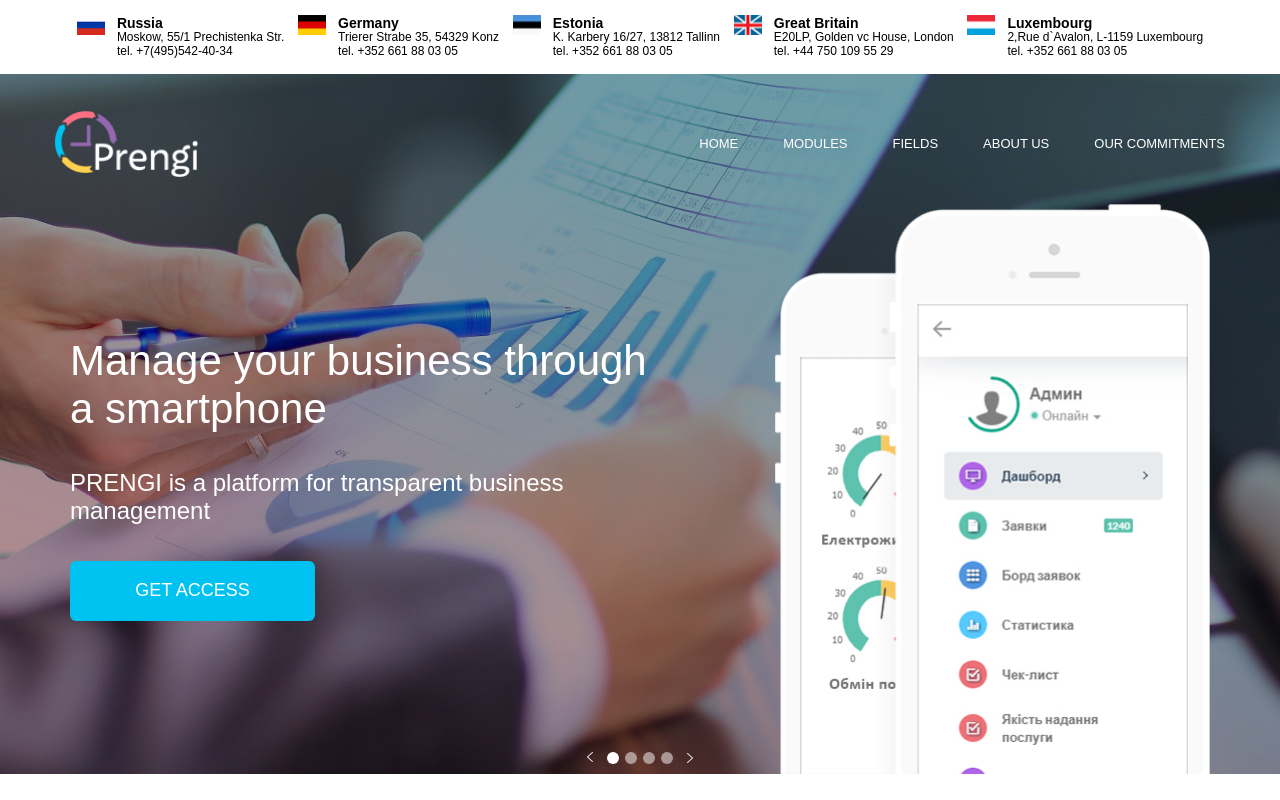
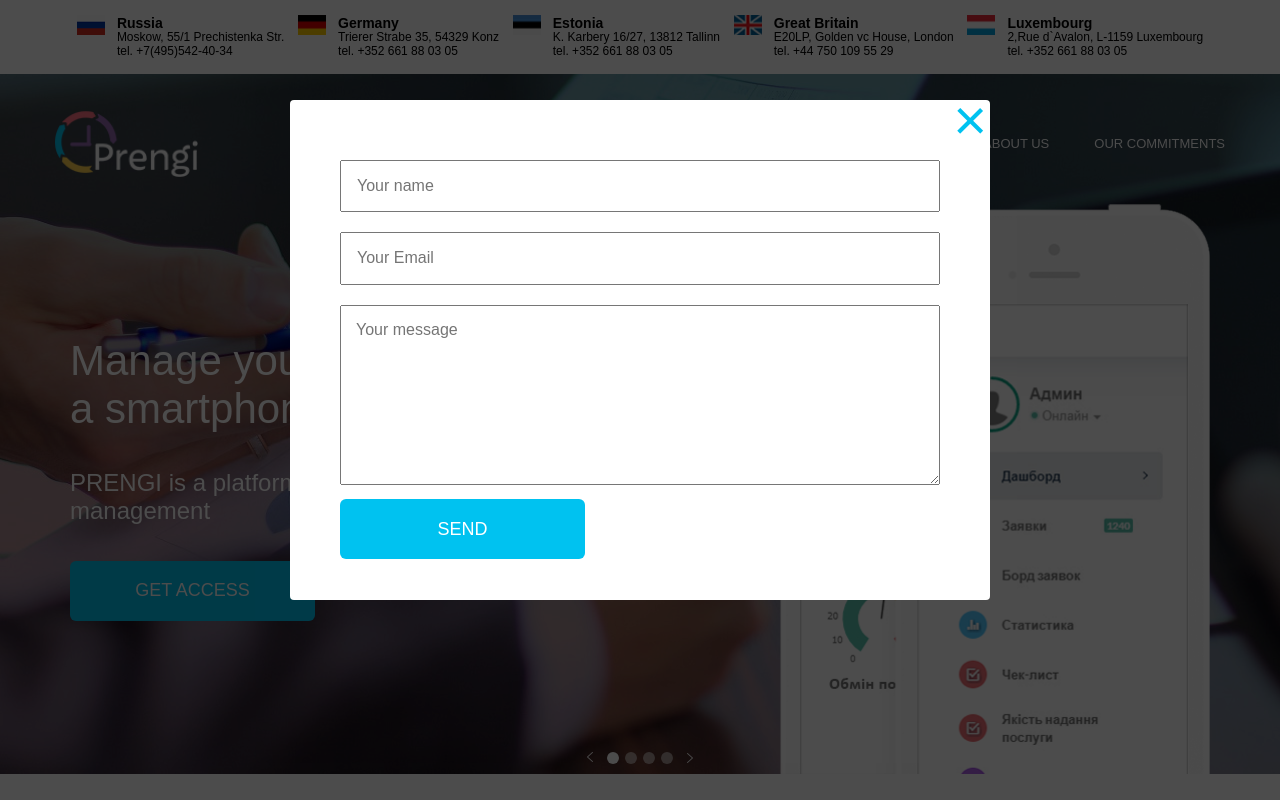
Before and after one commit to nadyawyn/prengi, a website: page src/index.html in a window 1280 px wide. Both pictures are taken after a click on the button "GET ACCESS". Shown: the top 800 px of the page. Drawn offline with nearby package versions, Linux system fonts and the light colour scheme; files that its build step writes are made by us from their sources.

Commit message:
Added Popup window

```diff
--- a/src/index.html
+++ b/src/index.html
@@ -85,7 +85,7 @@
 								<h2 class="header__slider-subtitle">
 									PRENGI is a platform for transparent business management
 								</h2>
-								<button class="button">Get access</button>
+								<button class="button button_contact1">Get access</button>
 							</div>
 							<div class="header__slider-img"></div>
 						</div>
@@ -329,7 +329,7 @@
 				<h2 class="title title_black start__title">
 					It is easy to start! <br>Just get access and get to the business!
 				</h2>
-				<button class="button button_center">Contact us</button>
+				<button class="button button_center button_contact2">Contact us</button>
 			</div>
 
 
@@ -400,11 +400,21 @@
 		</div>
 	</footer>
 
-	<div class="overlay">
-		<div class="contact-popup">
+	<div class="overlay hidden">
+		<div class="contact-popup hidden">
+			<div class="contact-popup__close">
+				&times;
+			</div>
 
+			<input type="text" name="yourname" id="yourname" class="contact-popup__field" placeholder="Your name">
+			<input type="text" name="youremail" id="youremail" class="contact-popup__field" placeholder="Your Email">
+			<textarea name="yourmessage" id="yourmessage" class="contact-popup__field contact-popup__message"
+				placeholder="Your message"></textarea>
+
+			<button class="button">SEND</button>
 		</div>
 	</div>
+	<script src="js/script.js"></script>
 	<script src="js/slider.js"></script>
 	<script src="js/slider-mid.js"></script>
 </body>
--- /dev/null
+++ b/src/js/script.js
@@ -0,0 +1,25 @@
+window.addEventListener('DOMContentLoaded', function () {
+
+	let buttonOne = document.querySelector('.button_contact1'),
+		buttonTwo = document.querySelector('.button_contact2'),
+		popup = document.querySelector('.contact-popup'),
+		popupClose = document.querySelector('.contact-popup__close'),
+		overlay = document.querySelector('.overlay');
+
+	buttonOne.addEventListener('click', function () {
+		popup.classList.remove('hidden');
+		overlay.classList.remove('hidden');
+	});
+	buttonTwo.addEventListener('click', function () {
+		popup.classList.remove('hidden');
+		overlay.classList.remove('hidden');
+	});
+
+	popupClose.addEventListener('click', function () {
+		popup.classList.add('hidden');
+		overlay.classList.add('hidden');
+	});
+
+
+
+});
--- a/src/sass/blocks/_contact-popup.scss
+++ b/src/sass/blocks/_contact-popup.scss
@@ -0,0 +1,55 @@
+.overlay {
+	transition: 0.5s all;
+	position: fixed;
+	top: 0;
+	left: 0;
+	width: 100%;
+	height: 100%;
+	z-index: 1000;
+
+	background-color: rgba($color: #000000, $alpha: .7);
+}
+
+.contact-popup {
+	transition: 0.5s all;
+	width: 700px;
+	height: 500px;
+
+	padding: 50px;
+
+	position: absolute;
+	top: 100px;
+	left: 50%;
+	transform: translateX(-50%);
+
+	background-color: #fff;
+
+	border-radius: 4px;
+
+	&__close {
+		font-size: 58px;
+		line-height: 32px;
+		color: $color_blue;
+
+		position: absolute;
+		top: 4px;
+		right: 3px;
+
+		cursor: pointer;
+	}
+
+	&__field {
+		width: 100%;
+		padding: 15px;
+		margin: 10px 0;
+	}
+
+	&__message {
+		height: 180px;
+	}
+}
+
+.hidden {
+	display: none;
+
+}
```
Also changed, not shown: dist/css/style.min.css, dist/index.html, dist/js/script.js (added).
